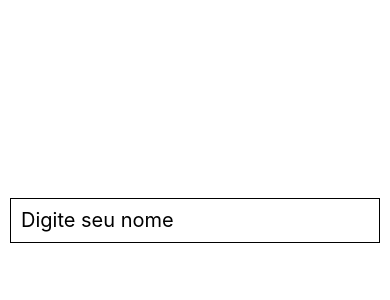
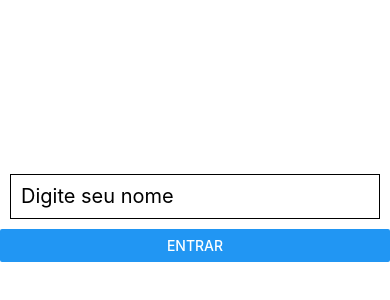
Before and after one commit to studioValenz/meuapp, a React Native app: screen / in a window 390 px wide. Shown: the part 202-502 px from the top of the page. Built offline with nearby package versions, Linux system fonts and the light colour scheme.

Commit message:
Aula sobre Button

```diff
--- a/App.js
+++ b/App.js
@@ -1,11 +1,17 @@
 import React, { useState } from "react";
-import { StyleSheet, Text, TextInput, View } from "react-native";
+import { Button, StyleSheet, Text, TextInput, View } from "react-native";
 
 export default function App() {
   const [nome, setNome] = useState("");
+  const [input, setInput] = useState("");
 
-  function pegaNome(texto) {
-    setNome(texto);
+  function entrar() {
+    if (input === "") {
+      alert("Digite seu nome!");
+      return;
+    }
+
+    setNome(`Bem vindo ${input}`);
   }
 
   return (
@@ -13,8 +19,10 @@ export default function App() {
       <TextInput
         style={styles.input}
         placeholder="Digite seu nome"
-        onChangeText={(text) => pegaNome(text)}
+        onChangeText={(text) => setInput(text)}
       />
+
+      <Button title="Entrar" onPress={entrar} />
       <Text style={styles.texto}>{nome}</Text>
     </View>
   );
@@ -37,5 +45,6 @@ const styles = StyleSheet.create({
   texto: {
     textAlign: "center",
     fontSize: 20,
+    marginTop: 15,
   },
 });
```
